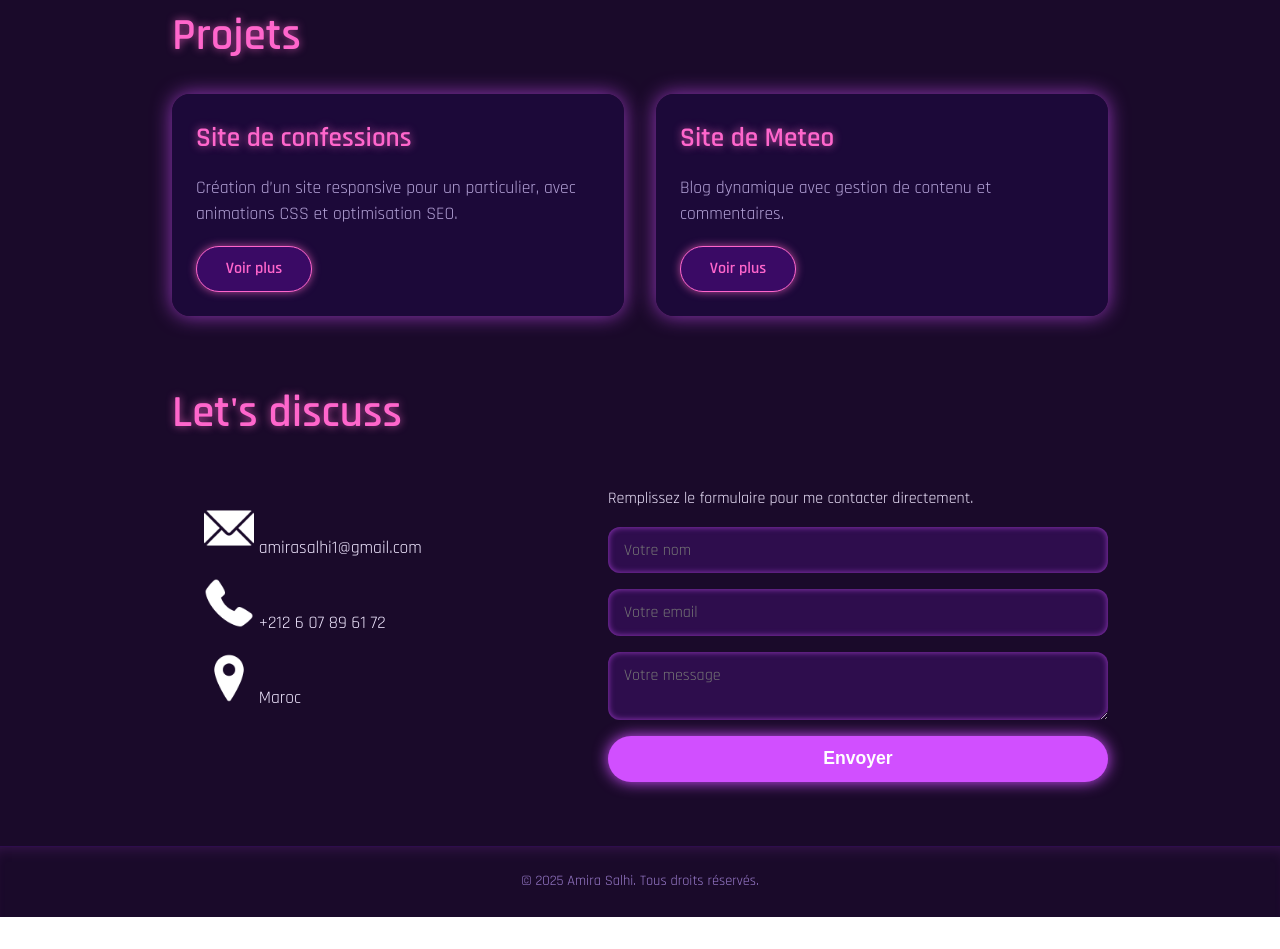
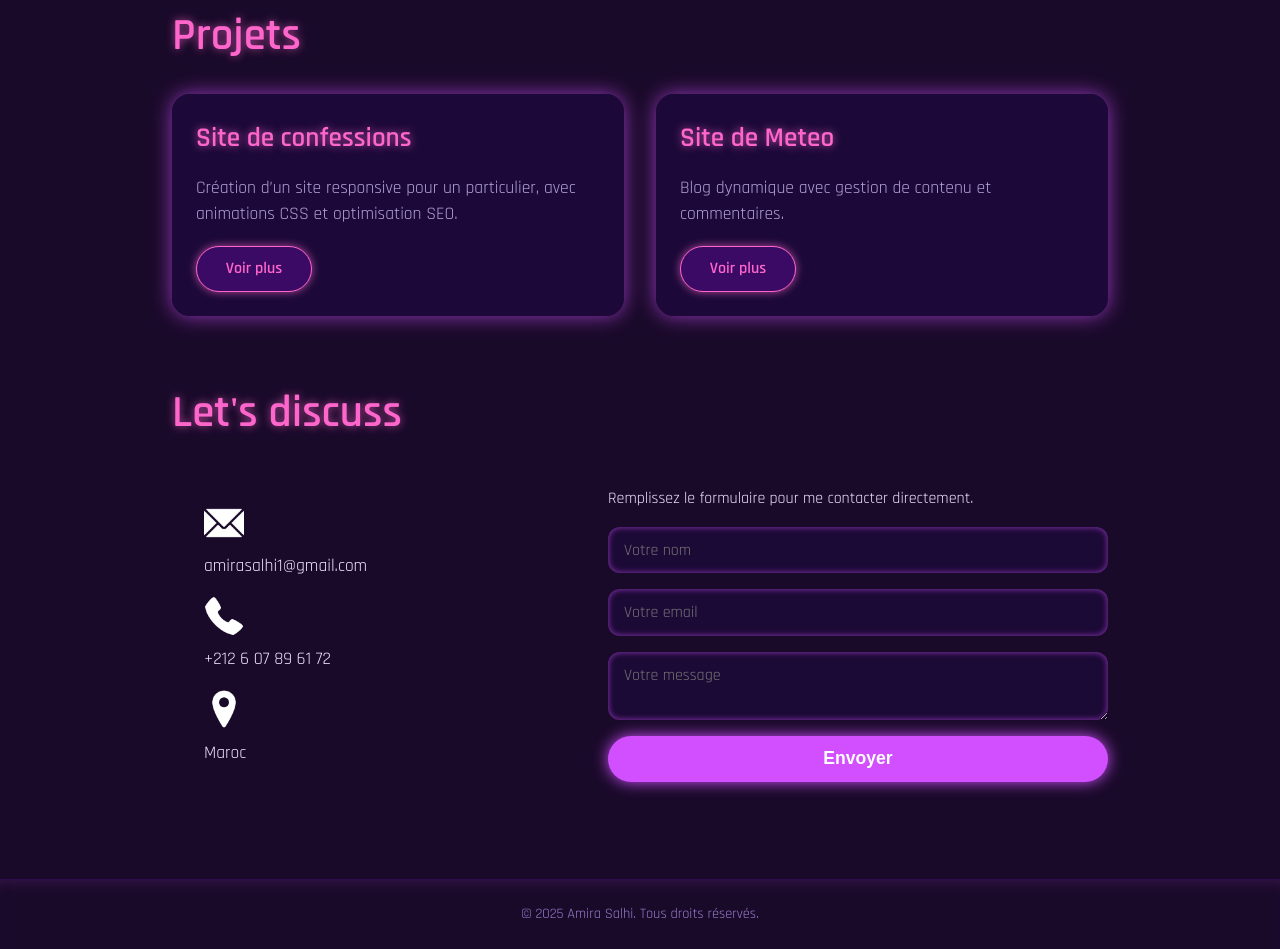
Before and after one commit to amirasalhi/portfolio, a plain HTML site: page index.html in a window 1280 px wide. Shown: the part 1617-2566 px from the top of the page. Before the commit the page ends 2534 px from the top, so only its background shows below. Drawn offline with nearby package versions, Linux system fonts and the light colour scheme.

Commit message:
Premier commit – portfolio initial

```diff
--- a/index.html
+++ b/index.html
@@ -111,9 +111,9 @@ Ce portfolio reflète mon style, mes compétences et ma volonté constante de pr
 		<div class="contact_grid">
      <div class="contact-info">
 
-      <p><img class="icon_contact" src="images/mail.png"/> amirasalhi1@gmail.com</p>
-      <p><img class="icon_contact" src="images/phone.png"/> +212 6 07 89 61 72</p>
-      <p><img class="icon_contact" src="images/localisation.png"/> Maroc</p>
+      <span><img class="icon_contact" src="images/mail.png"/> <p>amirasalhi1@gmail.com</p></span>
+      <span><img class="icon_contact" src="images/phone.png"/> <p>+212 6 07 89 61 72</p></span>
+      <span><img class="icon_contact" src="images/localisation.png"/><p> Maroc</p></span>
     </div>
 		<form class="contact-form" aria-describedby="contact-desc" id="contactForm" method="POST">
 		  <input type="hidden" name="_captcha" value="false">
--- a/style.css
+++ b/style.css
@@ -336,7 +336,7 @@ h2 {
   padding: 0.8rem 1rem;
   border-radius: 12px;
   border: none;
-  background: #2e0d4d;
+    background: rgba(30, 10, 60, 0.7);
   color: #f0e7ff;
   font-size: 1rem;
   font-family: 'Rajdhani', sans-serif;
@@ -349,7 +349,8 @@ h2 {
 .contact-form textarea:focus {
   outline: none;
     box-shadow: 0 0 4px white;
-    background: rgba(30, 10, 60, 0.7);
+
+	  background: #2e0d4d;
 }
 
 .contact-form button {
@@ -515,7 +516,7 @@ button:focus,
   flex: 2;
 }
 .icon_contact{
-	width:50px;
+	width:40px;
 }
 /* Responsive : empile en colonne sur petits écrans */
 @media (max-width: 700px) {
```
